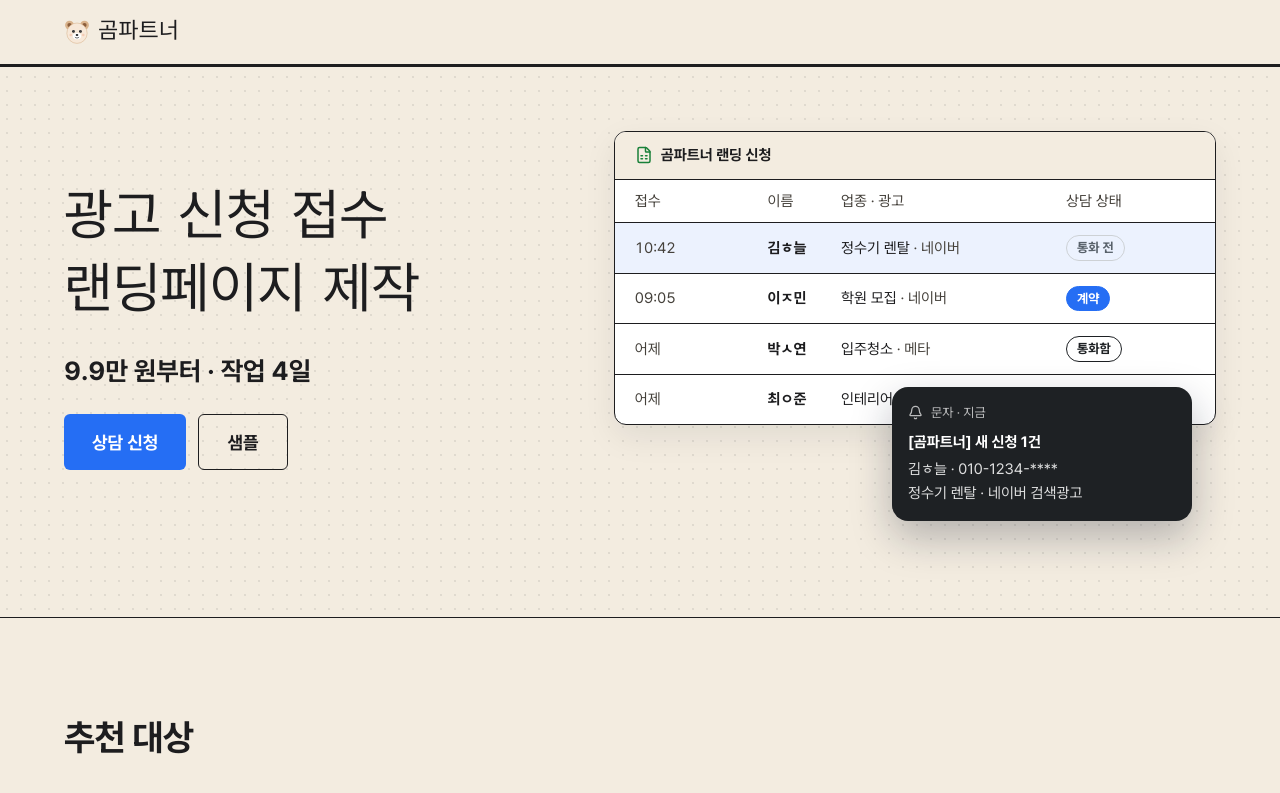
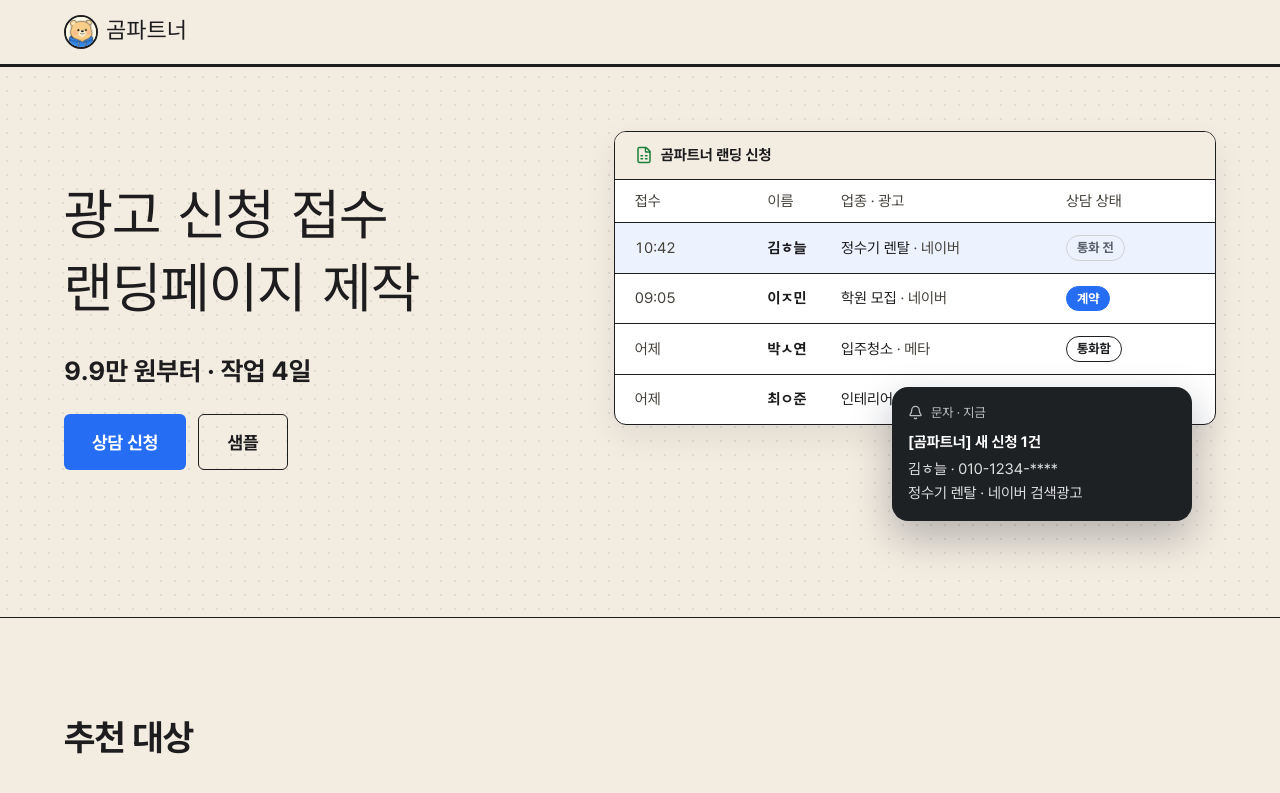
Before and after one commit to gompartner/gompartner.github.io, a Next.js app: page /landing in a window 1280 px wide. Shown: the top 793 px of the page. Built offline with nearby package versions, Linux system fonts and the light colour scheme; no server answers.

Commit message:
머리글 로고를 동그란 곰 얼굴로 다시

```diff
--- a/components/landing-page/LandingPage.tsx
+++ b/components/landing-page/LandingPage.tsx
@@ -84,7 +84,7 @@
       <header className="border-b-[3px] border-[#1d1d1f] bg-[#f3ece0]">
         <div className={`${container} flex h-16 items-center`}>
         <Link href="/" className="flex items-center gap-2 font-[family-name:var(--font-sfx)] text-[22px]">
-          <Image src="/images/logo.svg" alt="" width={26} height={26} className="h-[26px] w-[26px]" />
+          <Image src="/images/bear-avatar.webp" alt="" width={34} height={34} className="h-[34px] w-[34px] rounded-full border-2 border-[#1d1d1f] bg-[#fffdf8] object-cover" />
           {profile.name}
         </Link>
         </div>
--- a/components/layout/Header.tsx
+++ b/components/layout/Header.tsx
@@ -64,7 +64,7 @@
           className="flex items-center gap-2 font-[family-name:var(--font-sfx)] text-[22px] text-foreground"
           aria-label="맨 위로 이동"
         >
-          <Image src="/images/logo.svg" alt="" width={26} height={26} className="h-[26px] w-[26px]" preload />
+          <Image src="/images/bear-avatar.webp" alt="" width={34} height={34} className="h-[34px] w-[34px] rounded-full border-2 border-[#1d1d1f] bg-[#fffdf8] object-cover" preload />
           {profile.name}
         </Link>
 
```
